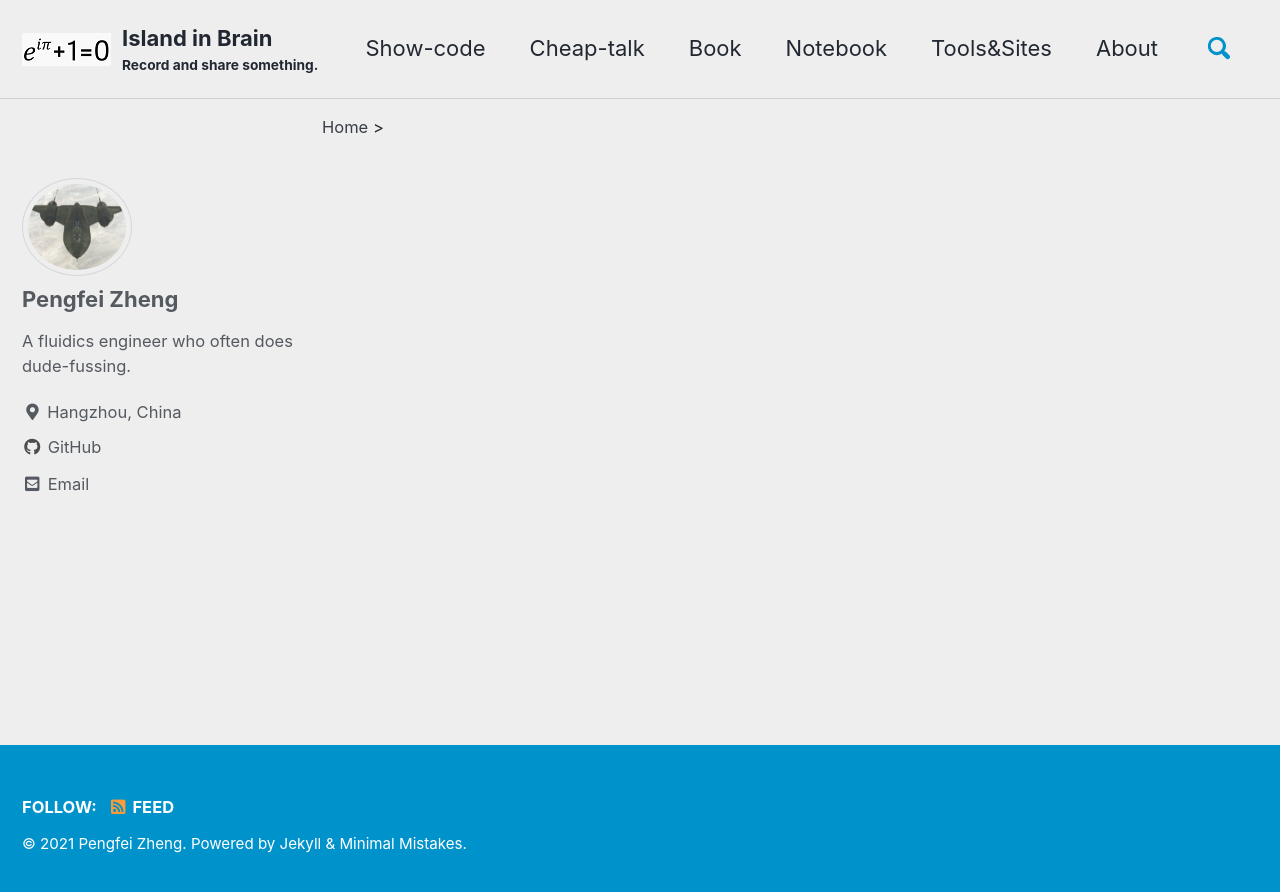
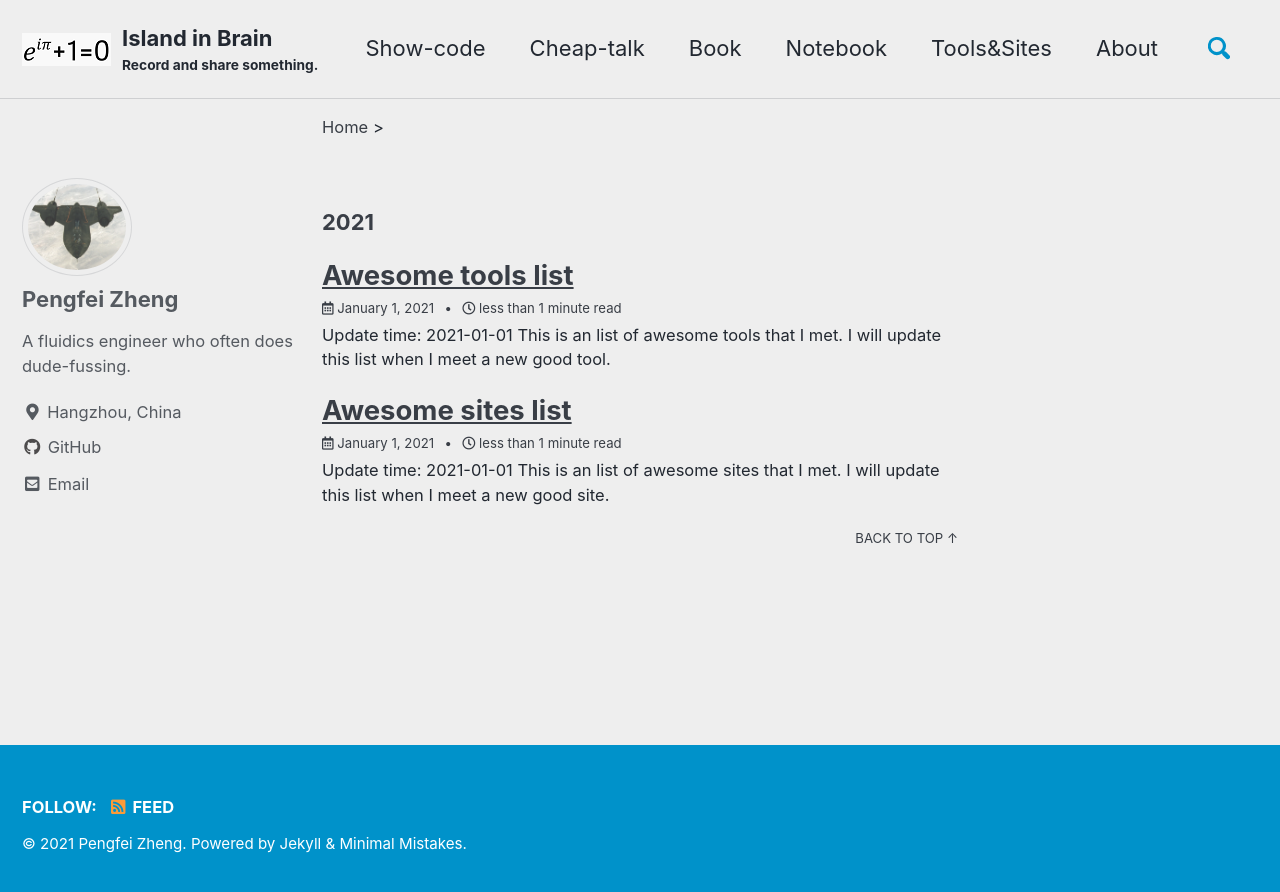
Before and after one commit to pengfei-zheng/pengfei-zheng.github.io, a Jekyll site: the page built from _pages/tool-site.md, in a window 1280 px wide. Shown: the top 892 px of the page. Built offline with Jekyll 4.4.1, drawn with Linux system fonts in a browser that asks for light colours; cached includes are drawn as plain includes.

Commit message:
Add new article.

```diff
--- a/_pages/tool-site.md
+++ b/_pages/tool-site.md
@@ -1,6 +1,6 @@
 ---
 permalink: /tool-site
-category: Tool-site
+category: Tools&Sites
 layout: category-posts
 author_profile: true
 ---
--- /dev/null
+++ b/_posts/tool-site/2021-01-01-Sites-list.md
@@ -0,0 +1,13 @@
+---
+categories: Tools&Sites
+layout: single
+classes: wide
+title: Awesome sites list
+---
+
+# Update time: 2021-01-01
+### This is an list of awesome sites that I met. I will update this list when I meet a new good site.
+
+Medical device:
+<https://www.yeec.com/>
+<http://www.frankshospitalworkshop.com/>
--- /dev/null
+++ b/_posts/tool-site/2021-01-01-Tools-list.md
@@ -0,0 +1,11 @@
+---
+categories: Tools&Sites
+layout: single
+classes: wide
+title: Awesome tools list
+---
+
+# Update time: 2021-01-01
+### This is an list of awesome tools that I met. I will update this list when I meet a new good tool.
+
+WSL:
```
Also changed, not shown: _posts/notebook/2020-12-31-Apt-of-Ubuntu-uses-domestic-source.md (added, +87 -0 lines), _posts/notebook/2020-12-31-Install-Windows-Subsystem-for-Linux-WSL.md (added, +16 -0 lines).
